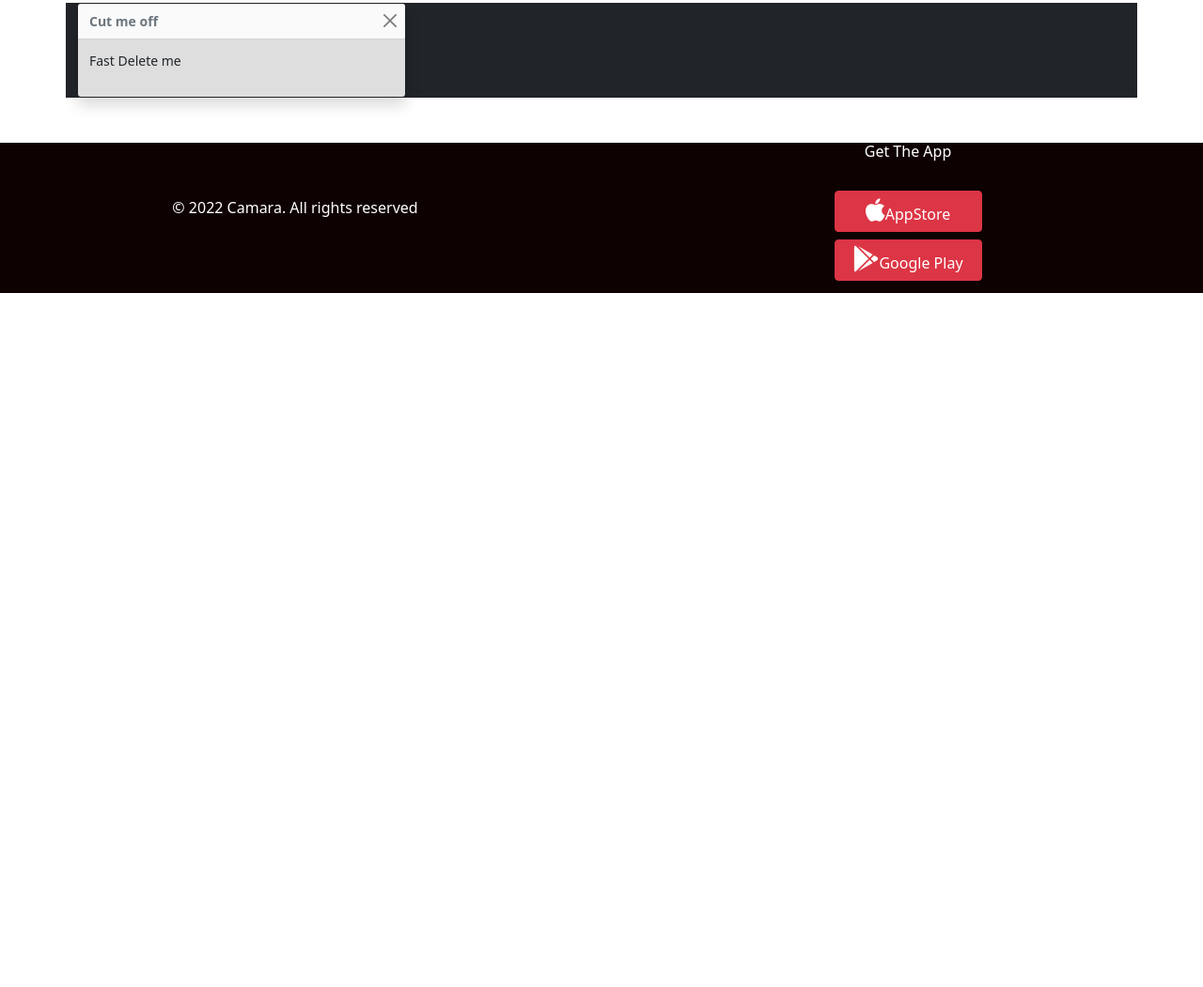
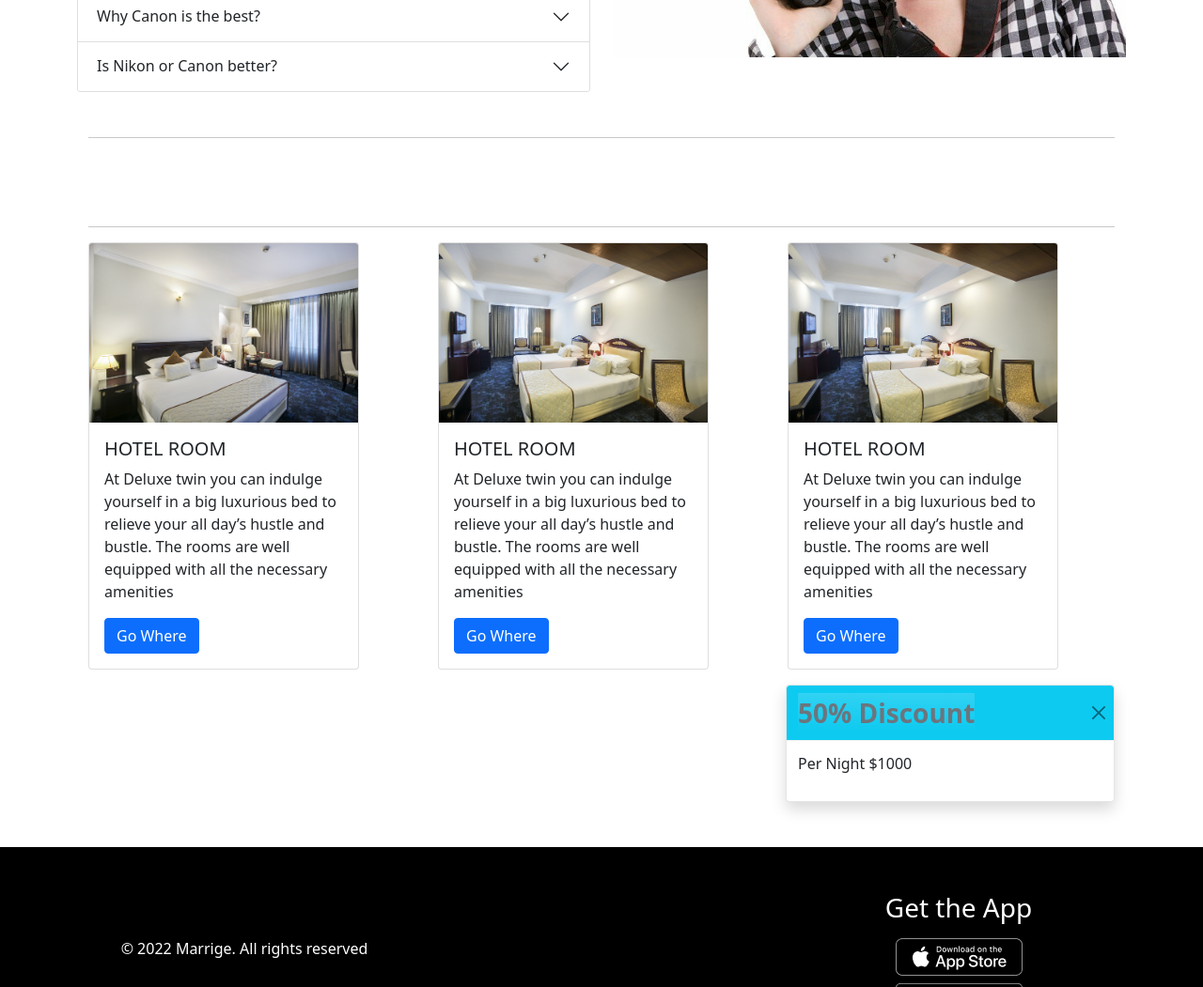
Before and after one commit to Nasirdiu/Assientment--3, a plain HTML site: page index.html in a window 1280 px wide. Shown: the part 1749-2800 px from the top of the page at 94% size. Before the commit the page ends 2109 px from the top, so only its background shows below. Drawn offline with Linux system fonts and the light colour scheme; a web font is replaced by a local one.

Commit message:
not responcive card problem

```diff
--- a/css/style.css
+++ b/css/style.css
@@ -1,6 +1,7 @@
-@import url('https://fonts.googleapis.com/css2?family=Bebas+Neue&family=Island+Moments&family=Lobster&family=Poppins&family=Roboto:wght@400;500&display=swap');
+@import url('https://fonts.googleapis.com/css2?family=Bebas+Neue&family=Island+Moments&family=Lobster&family=Poppins:wght@500&family=Roboto:wght@500&display=swap');
 body{
     font-family: 'Poppins', sans-serif;
+   font-family: 'Roboto', sans-serif;
     margin: 0px;
     padding: 0px;
     border: 0px;
@@ -14,9 +15,17 @@ list-style: none;
 .main-card-3{
     background-color: #3F87F5;
     border-radius: 15px;
-    box-shadow: 10px 5px 5px rgb(224, 182, 182);
+    box-shadow: 10px 5px 5px rgb(238, 236, 236);
 }
 footer{
-    background-color: rgb(14, 1, 1);
-    height: 160px;
+    background-color: black;
+    height: 280px;
 }
+.car-3{
+    bottom: 40px;
+}
+.hot{
+    bottom:25px;
+    left: 180px;
+    border-radius: 50px;
+}
--- a/index.html
+++ b/index.html
@@ -110,10 +110,11 @@
     <main class="">
         <section class="container my-5">
             <div>
-                <h1 class="text-center"> <span class="nav-span">Our</span> package</h1>
+                <h1 class="text-center mb-5"> <span class="nav-span">Our</span> package</h1>
+                <hr>
 
             </div>
-            <div class="row gx-5">
+            <div class="row position-relative pt-5">
                 <div class="col-md-3">
                     <div class="card border border-white" style="width: 232px; height:387px;">
                         <div class="card-body ">
@@ -160,11 +161,11 @@
                     </div>
                 </div>
                 <!-- ................................ card 3 number ..................................... -->
-                <div class="col-md-3 ">
+                <div class="col-md-3 position-relative car-3 ">
                     <div class="card border border-white pb-5 h-75 d-inline-block">
                         <div class="card-body  main-card-3 ">
-                            <div class="hot">
-                                <p class="text-center text-white bg-danger rounded ">Hot</p>
+                            <div class="position-relative hot">
+                                <h6> <span class="badge bg-danger">Hot</span></h6>
                             </div>
                             <h1 class="card-title">$999</h1>
                             <h3 class="card-subtitle ">Wedding plus</h3>
@@ -210,10 +211,12 @@
             </div>
         </section>
 
+
         <!-- .......... last part .............  -->
         <section class="container">
-            <div>
+            <div class="">
                 <h1 class="text-center my-5"> <span class="nav-span">Camera</span> Configure</h1>
+                <hr>
             </div>
             <div class="row d-flex justify-content-center align-items-center">
                 <div class="col-md-6">
@@ -313,48 +316,97 @@
             </div>
         </section>
     </main>
-    <section>
+    <section class="container my-5">
+        <!-- --------------Event Room..................  -->
+        <section class="container">
+            <hr>
+                <marquee behavior="" direction="">
+
+                    <h1 class="text-center"> <span class="nav-span">WELCOME </span> TO HOTEL SARINA ROOM</h1>
+                </marquee>
+                <hr>
+            </div>
+            <div class="row">
+                <div class="col-md-4">
+                    <div class="card" style="width: 18rem;">
+                        <img src="./images/deluxe-01.jpg" class="card-img-top" alt="...">
+                        <div class="card-body">
+                            <h5 class="card-title">HOTEL ROOM</h5>
+                            <p class="card-text">At Deluxe twin you can indulge yourself in a big luxurious bed to
+                                relieve your all day’s hustle and bustle. The rooms are well equipped with all the
+                                necessary amenities</p>
+                            <a href="https://sarinahotel.com/" class="btn btn-primary">Go Where</a>
+                        </div>
+                    </div>
+
+                </div>
+
+                <div class="col-md-4">
+                    <div class="card" style="width: 18rem;">
+                        <img src="./images/deluxe-twin-01.jpg" class="card-img-top" alt="...">
+                        <div class="card-body">
+                            <h5 class="card-title">HOTEL ROOM</h5>
+                            <p class="card-text">At Deluxe twin you can indulge yourself in a big luxurious bed to
+                                relieve your all day’s hustle and bustle. The rooms are well equipped with all the
+                                necessary amenities</p>
+                            <a href="https://sarinahotel.com/" class="btn btn-primary">Go Where</a>
+                        </div>
+                    </div>
+
+                </div>
+                <div class="col-md-4">
+                    <div class="card" style="width: 18rem;">
+                        <img src="./images/deluxe-twin-01.jpg" class="card-img-top" alt="...">
+                        <div class="card-body">
+                            <h5 class="card-title">HOTEL ROOM</h5>
+                            <p class="card-text">At Deluxe twin you can indulge yourself in a big luxurious bed to
+                                relieve your all day’s hustle and bustle. The rooms are well equipped with all the
+                                necessary amenities</p>
+                            <a href="https://sarinahotel.com/" class="btn btn-primary">Go Where</a>
+                        </div>
+                    </div>
+
+                </div>
+            </div>
+        </section>
         <!-- ............ tost --sit ................  -->
 
         <div>
-            <div class="container mt-3 bg-dark">
+            <div class="container mt-3">
 
-
-                <div class="toast show">
-                    <div class="toast-header">
-                        <strong class="me-auto">Cut me off</strong>
+                <div class="toast show ms-auto">
+                    <div class="toast-header bg-info">
+                        <strong class="me-auto bg-gradient fs-3">50% Discount</strong>
                         <button type="button" class="btn-close" data-bs-dismiss="toast"></button>
                     </div>
                     <div class="toast-body">
-                        <p>Fast Delete me</p>
+                        <p class="fs-6">Per Night $1000</p>
                     </div>
                 </div>
             </div>
         </div>
     </section>
+    <!-- ...............footer ..... .......... -->
 
-    <footer class="my-5">
-        <div class="row d-flex align-items-center">
-            <div class="col-md-6">
-                <p class="text-white text-center">© 2022 Camara. All rights reserved</p>
-            </div>
-            <div class="col-md-6 text-center ">
-                <h6 class="text-white">Get The App</h6> <br>
+    <footer>
+        <div class="container my-5">
+            <div class="row d-flex justify-content-between align-items-center  ">
+                <div class="col-md-4 mt-5">
+                    <p class="text-center text-white">© 2022 Marrige. All rights reserved</p>
+                </div>
+                <div class="col-md-4 mt-5 d-flex flex-column justify-content-center align-items-center ">
+                    <h3 class="text-white">Get the App</h3>
 
-                <button class=" btn btn-danger w-25">
-                    <a class="text-decoration-none text-white" target="_blank"
-                        href="https://apps.apple.com/us/app/camera/id1584216193"><i
-                            class="fab fa-apple fs-3"></i>AppStore</a> </button> <br>
+                    <a target="_blank" href="https://apps.apple.com/us/app/camera/id1584216193"> <img class="my-2 "
+                            src="images/App Store Badge.png" alt=""></a>
+                    <a target="_blank"
+                        href="https://play.google.com/store/apps/details?id=com.learnprogramming.codecamp&hl=en&gl=US"><img
+                            class="" src="images/Google Play Badge.png" alt=""></a>
 
-                <button class=" btn btn-danger w-25 my-2"> <a class="text-decoration-none text-white" target="_blank"
-                        href="https://play.google.com/store/apps/details?id=com.tencent.ig"><i
-                            class="fab fa-google-play fs-3"></i>Google Play</a></button>
+                </div>
             </div>
         </div>
     </footer>
-
-
-
     <script src="js/bootstrap.bundle.min.js"></script>
 </body>
 
```
Also changed, not shown: images/App Store Badge.png (added), images/Google Play Badge.png (added), images/deluxe-01.jpg (added), images/deluxe-twin-01.jpg (added), images/premium-twin-01.jpg (added).
